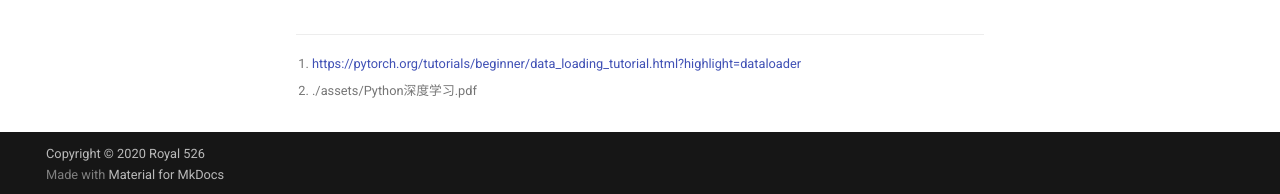
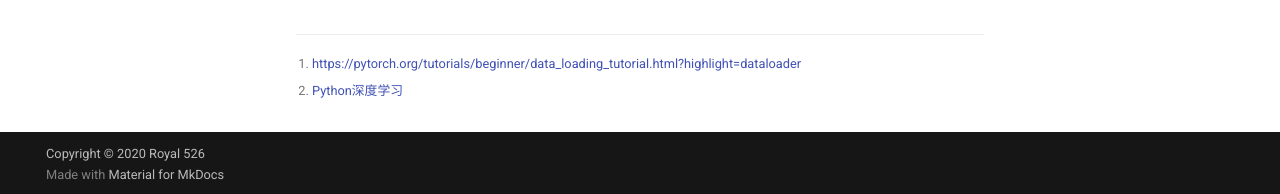
Before and after one commit to Royal-526/DLAP, an MkDocs documentation site: the page built from docs/index.md, in a window 1280 px wide and 1114 px high. Shown: the part 917-1111 px from the top of the window. Built offline with MkDocs 1.6.1 and Material for MkDocs 9.7.7, drawn with Linux system fonts in a browser that asks for light colours; emoji names are drawn with the system emoji font; comment, search, counter and statistics services are not loaded.

Commit message:
update pdf

```diff
--- a/docs/index.md
+++ b/docs/index.md
@@ -20,4 +20,4 @@
 
 
 [^1]: https://pytorch.org/tutorials/beginner/data_loading_tutorial.html?highlight=dataloader
-[^2]: ./assets/Python深度学习.pdf
+[^2]: [Python深度学习](./assets/Python深度学习.pdf)
```
